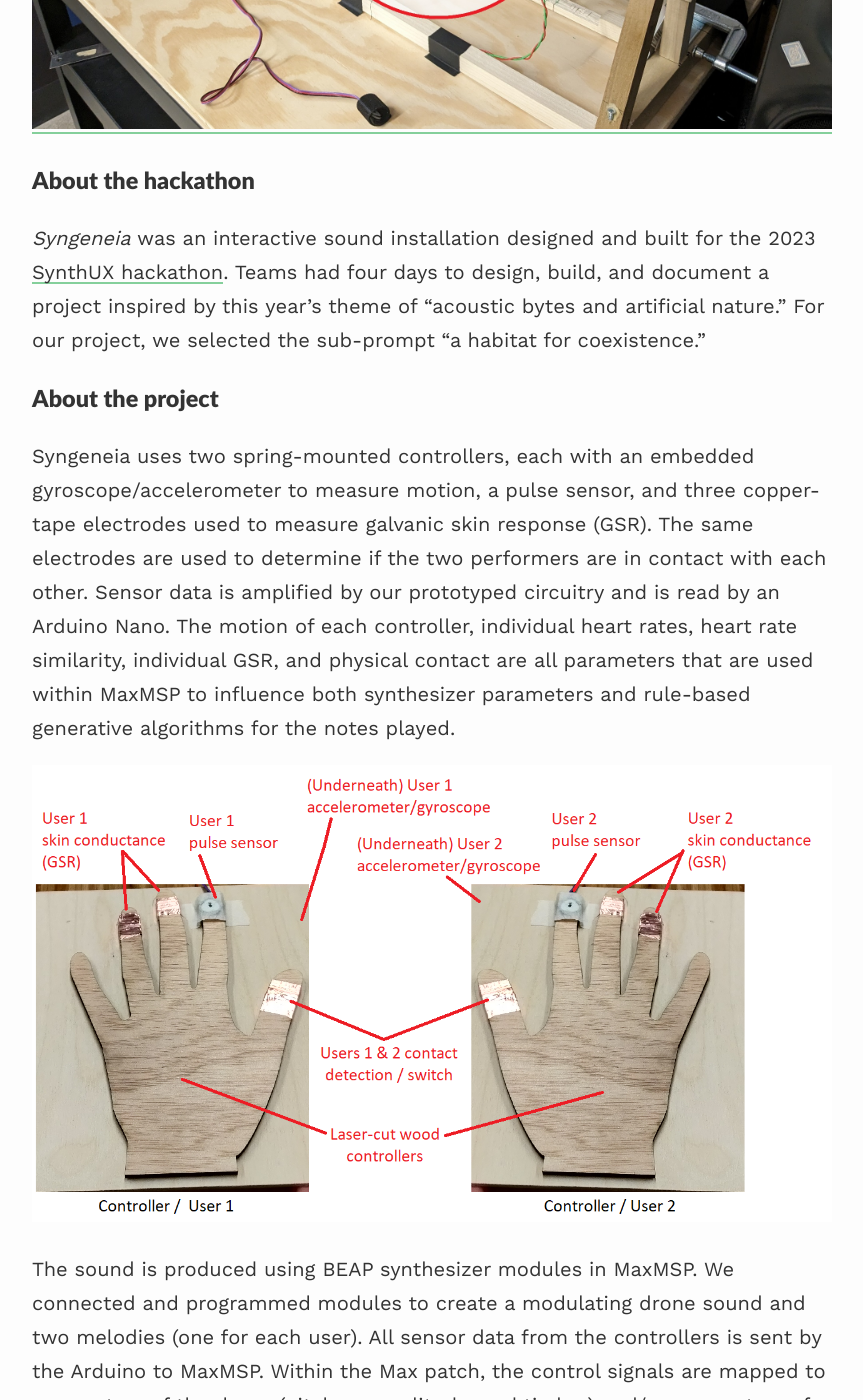
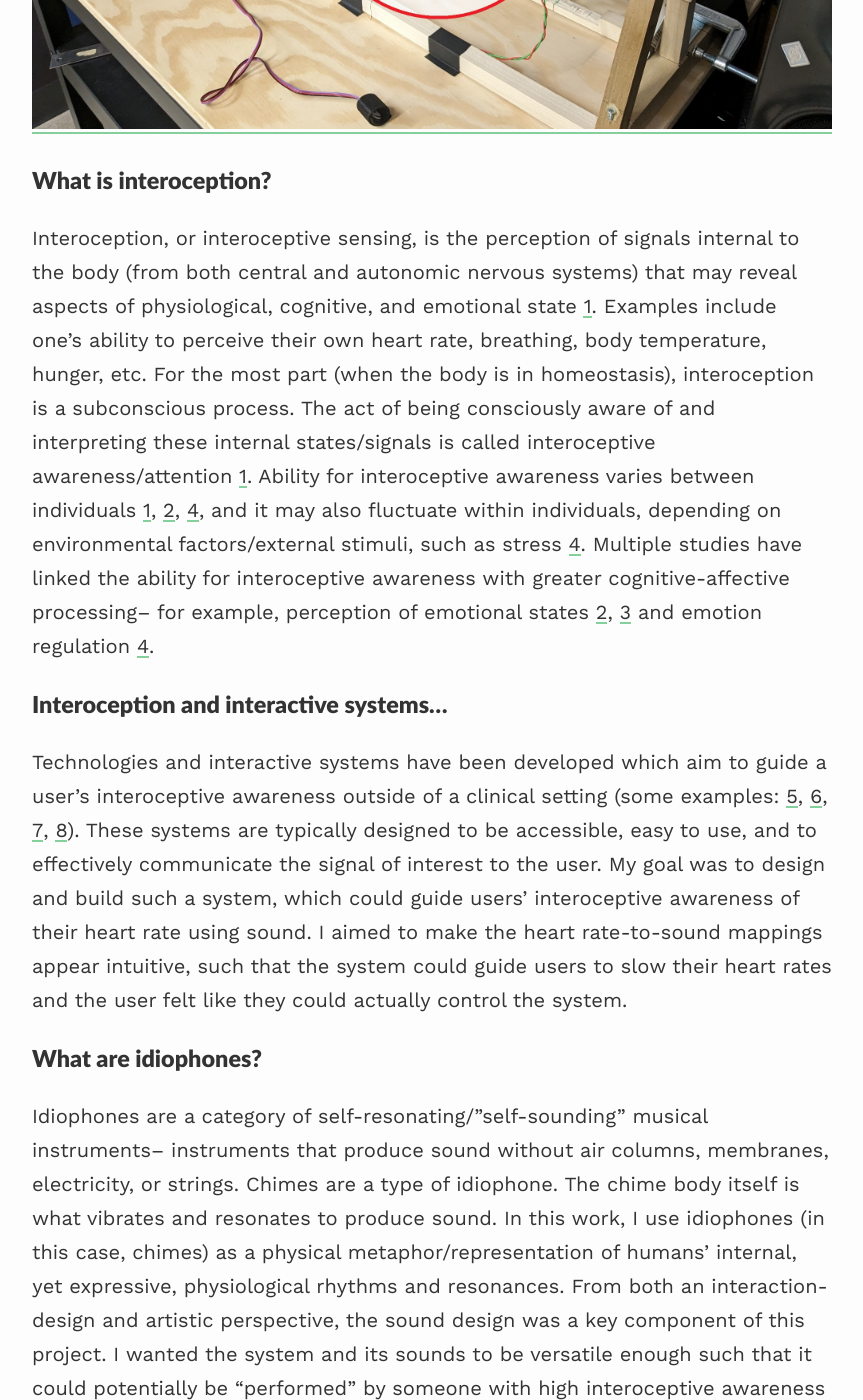
Before and after one commit to smehdizadeh/smehdizadeh.github.io, a Jekyll site: the page built from _projects/01_project.md, in a window 1280 px wide and 1400 px high, scrolled down 767 px. Shown: the whole window, without its empty margins (208-1071 px from the left). Built offline with Jekyll 4.4.1, drawn with Linux system fonts in a browser that asks for light colours; nearby versions of some CDN libraries; some of the changed text lies outside the part shown.

Commit message:
Update 01_project.md

```diff
--- a/_projects/01_project.md
+++ b/_projects/01_project.md
@@ -10,26 +10,20 @@ description: An interactive system for interoceptive awareness
 
 [![Demo video](/assets/images/Capture_idiophone.jpg)](https://youtu.be/zmnTAz3soPM)
 
-### About the hackathon ###
+### What is interoception? ###
 
-*Syngeneia* was an interactive sound installation designed and built for the 2023 [SynthUX hackathon](https://www.synthux.academy/events/hackathon-2023).
-Teams had four days to design, build, and document a project inspired by this year's theme of "acoustic bytes and artificial nature." For our project, we selected
-the sub-prompt "a habitat for coexistence."
+Interoception, or interoceptive sensing, is the perception of signals internal to the body (from both central and autonomic nervous systems) that may reveal aspects of physiological, cognitive, and emotional state [1](https://www.ncbi.nlm.nih.gov/pmc/articles/PMC8054704/). Examples include one’s ability to perceive their own heart rate, breathing, body temperature, hunger, etc. For the most part (when the body is in homeostasis), interoception is a subconscious process. The act of being consciously aware of and interpreting these internal states/signals is called interoceptive awareness/attention [1](https://www.ncbi.nlm.nih.gov/pmc/articles/PMC8054704/). Ability for interoceptive awareness varies between individuals [1](https://www.ncbi.nlm.nih.gov/pmc/articles/PMC8054704/), [2](https://doi.org/10.1111/j.1469-8986.1981.tb02486.x), [4](https://doi.org/10.3389/fpsyg.2018.00798), and it may also fluctuate within individuals, depending on environmental factors/external stimuli, such as stress [4](https://doi.org/10.3389/fpsyg.2018.00798). Multiple studies have linked the ability for interoceptive awareness with greater cognitive-affective processing– for example, perception of emotional states [2](https://doi.org/10.1111/j.1469-8986.1981.tb02486.x), [3](https://doi.org/10.1177/0956797610389191) and emotion regulation [4](https://doi.org/10.3389/fpsyg.2018.00798).
 
-### About the project ###
+### Interoception and interactive systems... ###
 
-Syngeneia uses two spring-mounted controllers, each with an embedded gyroscope/accelerometer to measure motion, a pulse sensor, and three copper-tape electrodes used to measure galvanic skin response (GSR). The same electrodes are used to determine if the two performers are in contact with each other. Sensor data is amplified by our prototyped circuitry and is read by an Arduino Nano. The motion of each controller, individual heart rates, heart rate similarity, individual GSR, and physical contact are all parameters that are used within MaxMSP to influence both synthesizer parameters and rule-based generative algorithms for the notes played.
+Technologies and interactive systems have been developed which aim to guide a user’s interoceptive awareness outside of a clinical setting (some examples: [5](https://ieeexplore.ieee.org/abstract/document/10049707?casa_token=nbSnY0fJggcAAAAA:mzeSkasgKCWO2oxGjq34Q-YVIxT5b_Rdva8lFZ78rFQSQo1AnTC7IbjMSKDGXn9z7wAvkNQ), [6](https://doi.org/10.1145/3411764.3445137), [7](https://doi.org/10.1145/2948910.2948922), [8](https://doi.org/10.1145/3139131.3139134)). These systems are typically designed to be accessible, easy to use, and to effectively communicate the signal of interest to the user. My goal was to design and build such a system, which could guide users' interoceptive awareness of their heart rate using sound. I aimed to make the heart rate-to-sound mappings appear intuitive, such that the system could guide users to slow their heart rates and the user felt like they could actually control the system.
 
-![diagram](/assets/images/Syngeneia_diagram.png)
+### What are idiophones? ###
 
-The sound is produced using BEAP synthesizer modules in MaxMSP. We connected and programmed modules to create a modulating drone sound and two melodies (one for each user). All sensor data from the controllers is sent by the Arduino to MaxMSP. Within the Max patch, the control signals are mapped to parameters of the drone (pitches, amplitude, and timbre) and/or parameters of the melodies (rules for melody generation and timbre).
+Idiophones are a category of self-resonating/"self-sounding" musical instruments-- instruments that produce sound without air columns, membranes, electricity, or strings. Chimes are a type of idiophone. The chime body itself is what vibrates and resonates to produce sound. In this work, I use idiophones (in this case, chimes) as a physical metaphor/representation of humans' internal, yet expressive, physiological rhythms and resonances. From both an interaction-design and artistic perspective, the sound design was a key component of this project. I wanted the system and its sounds to be versatile enough such that it could potentially be "performed" by someone with high interoceptive awareness and accuracy.
 
-![maxpatch](/assets/images/syngeneia_max.png)
+### How it works... ###
 
-Check out the more detailed, full-length video [here!](https://youtu.be/eGP5dM2umB0)
+
 
 ### More photos ###
-
-![syngeneia1](/assets/images/syngeneia1.png)
-
-![syngeneia2](/assets/images/syngeneia2.png)
```
